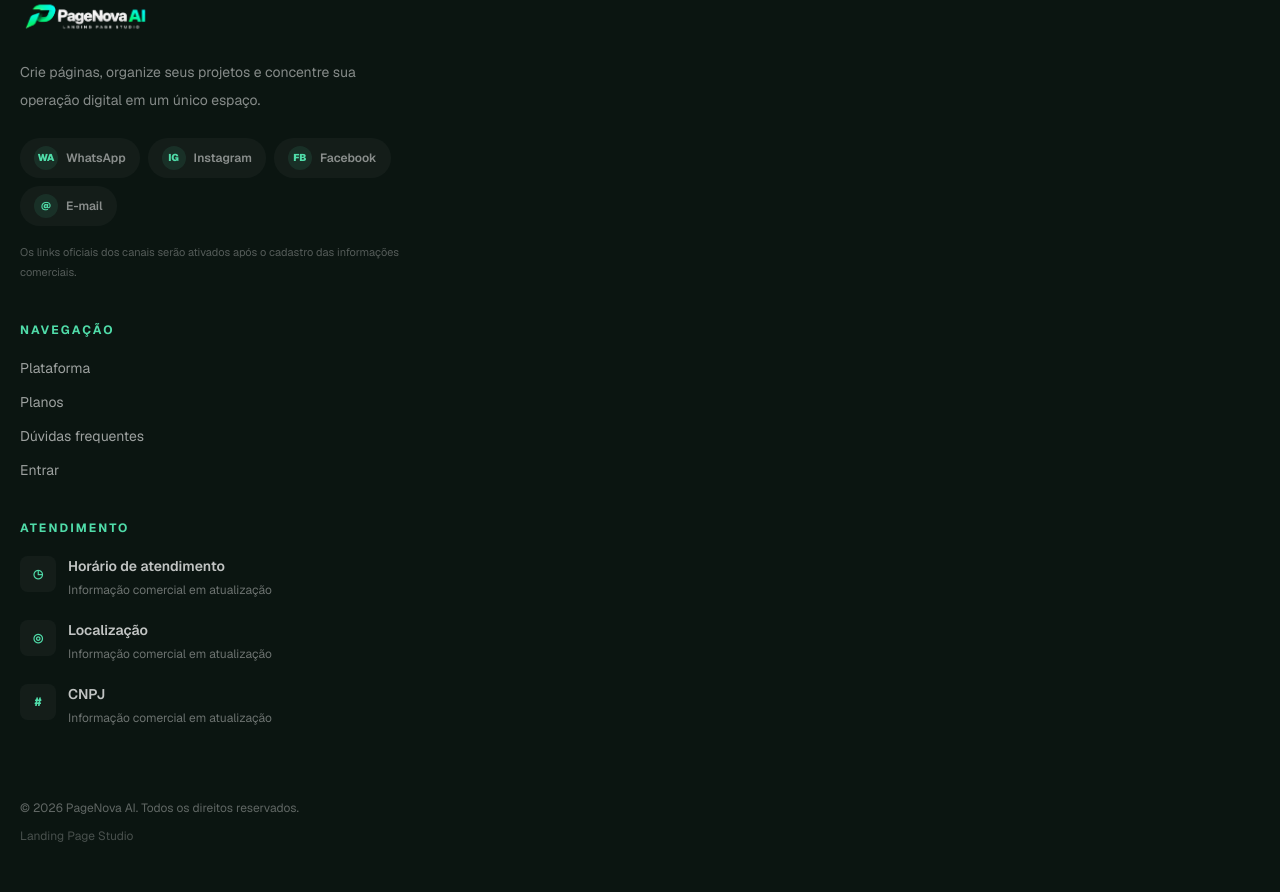
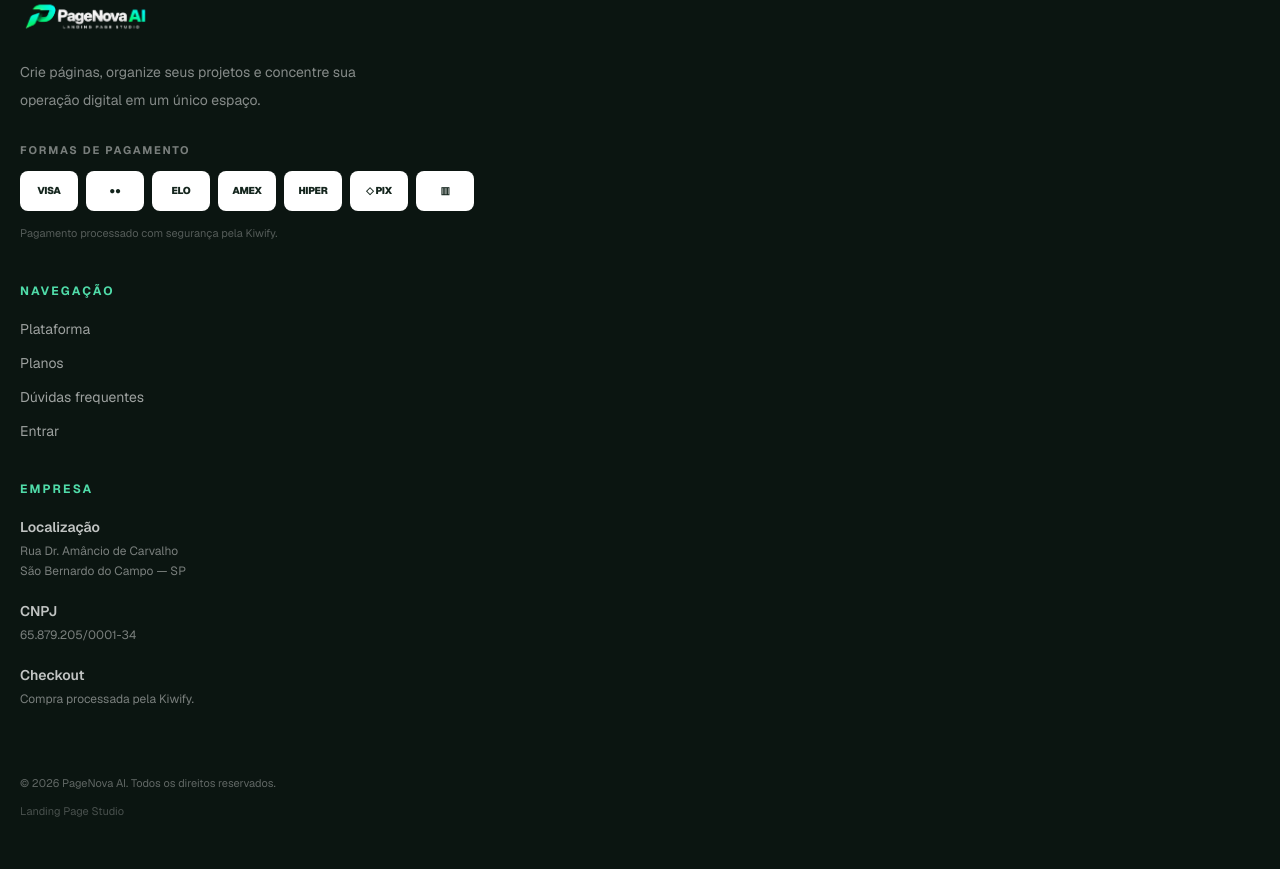
Before and after one commit to dramaflix2026-stack/pagenova-ai, a Next.js app in the folder frontend/: page / in a window 1280 px wide. Shown: the part 10180-11072 px from the top of the page. After the commit the page ends 11049 px from the top, so only its background shows below. Built offline with nearby package versions, Linux system fonts and the light colour scheme.

Commit message:
Rebuild PageNova footer with company and payment details

```diff
--- a/frontend/src/app/page.tsx
+++ b/frontend/src/app/page.tsx
@@ -454,160 +454,80 @@ export default function Home() {
 
       <footer className="pn-landing-footer border-t border-white/10 bg-[#0b1511] text-white">
         <div className="mx-auto w-full max-w-7xl px-5 py-12 md:px-8 lg:py-16">
-
-    <div className="grid gap-10 md:grid-cols-2 lg:grid-cols-[1.45fr_.7fr_1.15fr] lg:gap-16">
-
-      {/* MARCA */}
+          <div className="grid gap-10 md:grid-cols-2 lg:grid-cols-[1.25fr_.65fr_1fr] lg:gap-14">
             <div className="min-w-0">
               <Brand />
-
               <p className="mt-5 max-w-[390px] text-sm leading-7 text-white/50">
-          Crie páginas, organize seus projetos e concentre sua operação digital
-          em um único espaço.
+                Crie páginas, organize seus projetos e concentre sua operação digital em um único espaço.
               </p>
-
-        <div
-          className="mt-6 flex max-w-[430px] flex-wrap gap-2"
-          aria-label="Canais PageNova"
-        >
+              <div className="mt-7">
+                <p className="text-[11px] font-bold uppercase tracking-[.16em] text-white/45">
+                  Formas de pagamento
+                </p>
+                <div className="mt-3 flex flex-wrap gap-2" aria-label="Formas de pagamento aceitas">
                   {[
-            ["WhatsApp", "WA"],
-            ["Instagram", "IG"],
-            ["Facebook", "FB"],
-            ["E-mail", "@"],
-          ].map(([label, icon]) => (
+                    ["Visa", "VISA"],
+                    ["Mastercard", "●●"],
+                    ["Elo", "ELO"],
+                    ["American Express", "AMEX"],
+                    ["Hipercard", "HIPER"],
+                    ["Pix", "◇ PIX"],
+                    ["Boleto", "▥"],
+                  ].map(([label, mark]) => (
                     <span
                       key={label}
-              title={`${label} — canal em configuração`}
-              className="inline-flex h-10 shrink-0 items-center gap-2 rounded-full border border-white/10 bg-white/[.035] px-3.5 text-xs font-semibold text-white/50"
+                      title={label}
+                      aria-label={label}
+                      className="flex h-10 min-w-[58px] items-center justify-center rounded-lg border border-white/10 bg-white px-2.5 text-[10px] font-black tracking-tight text-[#14251d] shadow-sm"
                     >
-              <span className="flex h-6 w-6 shrink-0 items-center justify-center rounded-full bg-[#50dca9]/10 text-[10px] font-black text-[#50dca9]">
-                {icon}
-              </span>
-
-              {label}
+                      {mark}
                     </span>
                   ))}
                 </div>
-
-        <p className="mt-4 max-w-[410px] text-[11px] leading-5 text-white/30">
-          Os links oficiais dos canais serão ativados após o cadastro das
-          informações comerciais.
-        </p>
-      </div>
-
-      {/* NAVEGACAO */}
-      <div className="min-w-0">
-        <p className="text-xs font-bold uppercase tracking-[.18em] text-[#50dca9]">
-          Navegação
-        </p>
-
-        <nav
-          className="mt-5 flex flex-col items-start gap-3.5 text-sm text-white/60"
-          aria-label="Rodapé"
-        >
-          <a
-            href="#plataforma"
-            className="transition hover:text-white"
-          >
-            Plataforma
-          </a>
-
-          <a
-            href="#planos"
-            className="transition hover:text-white"
-          >
-            Planos
-          </a>
-
-          <a
-            href="#faq"
-            className="transition hover:text-white"
-          >
-            Dúvidas frequentes
-          </a>
-
-          <Link
-
-              href="/app"
-            className="transition hover:text-white"
-          >
-            Entrar
-          </Link>
-        </nav>
-      </div>
-
-      {/* ATENDIMENTO */}
-      <div className="min-w-0">
-        <p className="text-xs font-bold uppercase tracking-[.18em] text-[#50dca9]">
-          Atendimento
-        </p>
-
-        <div className="mt-5 grid gap-5">
-
-          <div className="flex min-w-0 items-start gap-3">
-            <span className="flex h-9 w-9 shrink-0 items-center justify-center rounded-lg border border-white/10 bg-white/[.035] text-xs font-bold text-[#50dca9]">
-              ◷
-            </span>
-
-            <div className="min-w-0">
-              <p className="text-sm font-semibold text-white/75">
-                Horário de atendimento
-              </p>
-
-              <p className="mt-1 max-w-[280px] text-xs leading-5 text-white/40">
-                Informação comercial em atualização
+                <p className="mt-3 text-[11px] leading-5 text-white/30">
+                  Pagamento processado com segurança pela Kiwify.
                 </p>
               </div>
             </div>
 
-          <div className="flex min-w-0 items-start gap-3">
-            <span className="flex h-9 w-9 shrink-0 items-center justify-center rounded-lg border border-white/10 bg-white/[.035] text-xs font-bold text-[#50dca9]">
-              ◎
-            </span>
+            <div className="min-w-0">
+              <p className="text-xs font-bold uppercase tracking-[.18em] text-[#50dca9]">Navegação</p>
+              <nav className="mt-5 flex flex-col items-start gap-3.5 text-sm text-white/60" aria-label="Rodapé">
+                <a href="#plataforma" className="transition hover:text-white">Plataforma</a>
+                <a href="#planos" className="transition hover:text-white">Planos</a>
+                <a href="#duvidas" className="transition hover:text-white">Dúvidas frequentes</a>
+                <Link href="/app" className="transition hover:text-white">Entrar</Link>
+              </nav>
+            </div>
 
             <div className="min-w-0">
-              <p className="text-sm font-semibold text-white/75">
-                Localização
-              </p>
-
-              <p className="mt-1 max-w-[280px] text-xs leading-5 text-white/40">
-                Informação comercial em atualização
+              <p className="text-xs font-bold uppercase tracking-[.18em] text-[#50dca9]">Empresa</p>
+              <div className="mt-5 grid gap-5">
+                <div>
+                  <p className="text-sm font-semibold text-white/75">Localização</p>
+                  <p className="mt-1 max-w-[310px] text-xs leading-5 text-white/45">
+                    Rua Dr. Amâncio de Carvalho<br />
+                    São Bernardo do Campo — SP
                   </p>
                 </div>
+                <div>
+                  <p className="text-sm font-semibold text-white/75">CNPJ</p>
+                  <p className="mt-1 text-xs leading-5 text-white/45">65.879.205/0001-34</p>
                 </div>
-
-          <div className="flex min-w-0 items-start gap-3">
-            <span className="flex h-9 w-9 shrink-0 items-center justify-center rounded-lg border border-white/10 bg-white/[.035] text-xs font-bold text-[#50dca9]">
-              #
-            </span>
-
-            <div className="min-w-0">
-              <p className="text-sm font-semibold text-white/75">
-                CNPJ
-              </p>
-
-              <p className="mt-1 max-w-[280px] text-xs leading-5 text-white/40">
-                Informação comercial em atualização
-              </p>
+                <div>
+                  <p className="text-sm font-semibold text-white/75">Checkout</p>
+                  <p className="mt-1 text-xs leading-5 text-white/45">Compra processada pela Kiwify.</p>
                 </div>
-          </div>
-
               </div>
             </div>
           </div>
 
-    {/* FECHAMENTO */}
-    <div className="mt-12 flex flex-col gap-3 border-t border-white/10 pt-6 text-xs text-white/35 sm:flex-row sm:items-center sm:justify-between">
-      <p>
-        © 2026 PageNova AI. Todos os direitos reservados.
-      </p>
-
-      <p className="text-white/25">
-        Landing Page Studio
-      </p>
+          <div className="mt-10 border-t border-white/10 pt-6 sm:mt-12">
+            <div className="flex flex-col gap-2 text-[11px] leading-5 text-white/35 sm:flex-row sm:items-center sm:justify-between">
+              <p>© 2026 PageNova AI. Todos os direitos reservados.</p>
+              <p className="text-white/25">Landing Page Studio</p>
             </div>
-
+          </div>
         </div>
       </footer>
     </main>
```
Lines whose indentation alone changed are shown as unchanged.
